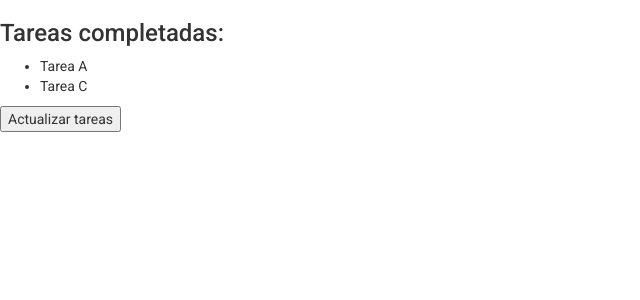
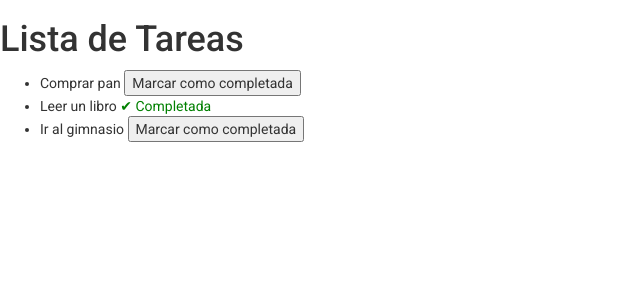
Before and after one commit to Minuke/angular-toolkit, an Angular app: page / in a window 1280 px wide. Shown: the top 300 px of the page, without its empty margins (0-640 px from the left). Built offline with nearby package versions, Linux system fonts and the light colour scheme.

Commit message:
implement @let functionality for evaluation

```diff
--- a/src/app/app.component.html
+++ b/src/app/app.component.html
@@ -33,4 +33,5 @@
 <!-- <app-dynamic-form></app-dynamic-form> -->
 <!-- <app-sincronizar-estado></app-sincronizar-estado> -->
 <!-- <app-calculos-personalizados></app-calculos-personalizados> -->
-<app-evitar-calculos></app-evitar-calculos>
+<!-- <app-evitar-calculos></app-evitar-calculos> -->
+<app-let></app-let>
--- a/src/app/app.component.ts
+++ b/src/app/app.component.ts
@@ -29,12 +29,13 @@ import { DynamicFormComponent } from '@components/dynamic-form/dynamic-form.comp
 import { SincronizarEstadoComponent } from '@components/linked-signal/sincronizar-estado/sincronizar-estado.component';
 import { CalculosPersonalizadosComponent } from '@components/linked-signal/calculos-personalizados/calculos-personalizados.component';
 import { EvitarCalculosComponent } from '@components/linked-signal/evitar-calculos/evitar-calculos.component';
+import { LetComponent } from '@components/let/let.component';
 
-// RouterOutlet, LayoutComponent, BuiltInPipesComponent, CustomPipesComponent, HostListenerComponent, BuiltInDirectivesComponent, CustomDirectivesComponent, BindingsComponent, DeferrableViewsComponent, ContentProjectionComponent, InputComponent, DisplayComponent, MockComponent, EllipsisComponent, TooltipComponent, PrincipalComponent, FiltersComponent, DisablingComponent, SignalsComponent, ParentComponent, ParentBidirectionalComponent, SelectorOpcionesComponent, PreservarOpcionComponent, TemplateDrivenFormComponent, ReactiveFormComponent, DynamicFormComponent, SincronizarEstadoComponent, CalculosPersonalizadosComponent
+// RouterOutlet, LayoutComponent, BuiltInPipesComponent, CustomPipesComponent, HostListenerComponent, BuiltInDirectivesComponent, CustomDirectivesComponent, BindingsComponent, DeferrableViewsComponent, ContentProjectionComponent, InputComponent, DisplayComponent, MockComponent, EllipsisComponent, TooltipComponent, PrincipalComponent, FiltersComponent, DisablingComponent, SignalsComponent, ParentComponent, ParentBidirectionalComponent, SelectorOpcionesComponent, PreservarOpcionComponent, TemplateDrivenFormComponent, ReactiveFormComponent, DynamicFormComponent, SincronizarEstadoComponent, CalculosPersonalizadosComponent, EvitarCalculosComponent
 
 @Component({
     selector: 'app-root',
-    imports: [EvitarCalculosComponent],
+    imports: [LetComponent],
     templateUrl: './app.component.html',
     styleUrl: './app.component.scss'
 })
--- /dev/null
+++ b/src/app/components/let/let.component.html
@@ -0,0 +1,20 @@
+@let tareas = tareasUsuario$ | async;
+
+<h1>Lista de Tareas</h1>
+@if (tareas?.length) {
+  <ul>
+    @for (tarea of tareas; track tarea.id) {
+      <li>
+        {{ tarea.descripcion }}
+        <span *ngIf="tarea.completada" style="color: green;">✔ Completada</span>
+        <button
+          *ngIf="!tarea.completada"
+          (click)="completarTarea(tarea.id)">
+          Marcar como completada
+        </button>
+      </li>
+    }
+  </ul>
+} @else {
+  <p>No hay tareas para mostrar.</p>
+}
--- /dev/null
+++ b/src/app/components/let/let.component.ts
@@ -0,0 +1,31 @@
+import { CommonModule } from '@angular/common';
+import { Component } from '@angular/core';
+import { BehaviorSubject, of } from 'rxjs';
+
+interface Tarea {
+  id: number;
+  descripcion: string;
+  completada: boolean;
+}
+
+@Component({
+  selector: 'app-let',
+  imports: [CommonModule],
+  templateUrl: './let.component.html',
+  styleUrl: './let.component.scss'
+})
+export class LetComponent {
+  // Simulamos un usuario con un observable de tareas
+  tareasUsuario$ = new BehaviorSubject<Tarea[]>([
+    { id: 1, descripcion: 'Comprar pan', completada: false },
+    { id: 2, descripcion: 'Leer un libro', completada: true },
+    { id: 3, descripcion: 'Ir al gimnasio', completada: false }
+  ]);
+
+  completarTarea(id: number) {
+    const tareasActualizadas = this.tareasUsuario$.value.map(tarea =>
+      tarea.id === id ? { ...tarea, completada: true } : tarea
+    );
+    this.tareasUsuario$.next(tareasActualizadas);
+  }
+}
```
Also changed, not shown: src/app/components/let/let.component.scss (added), 1 other file (tests, documents, lock files or other folders).
